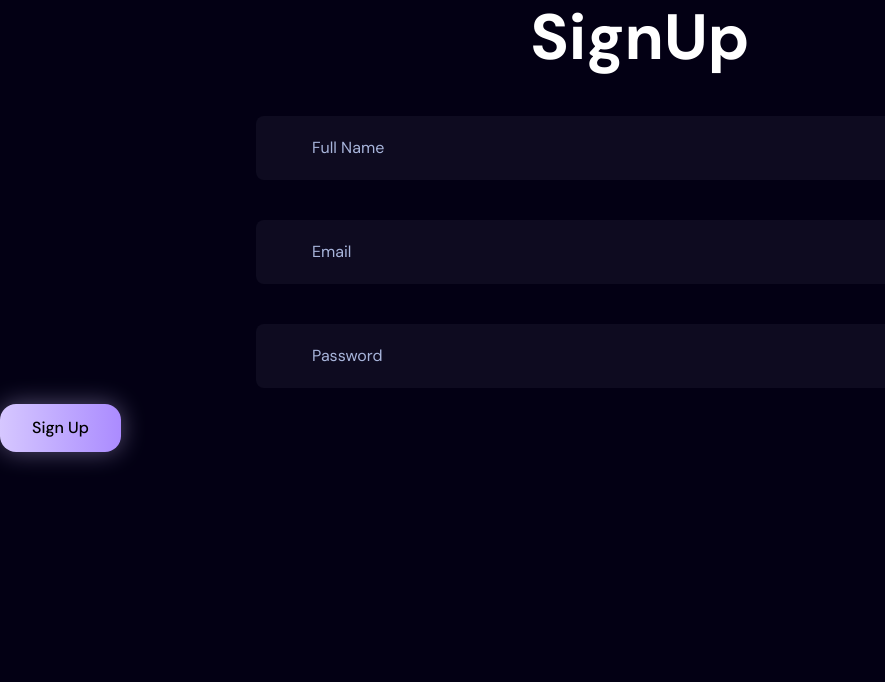
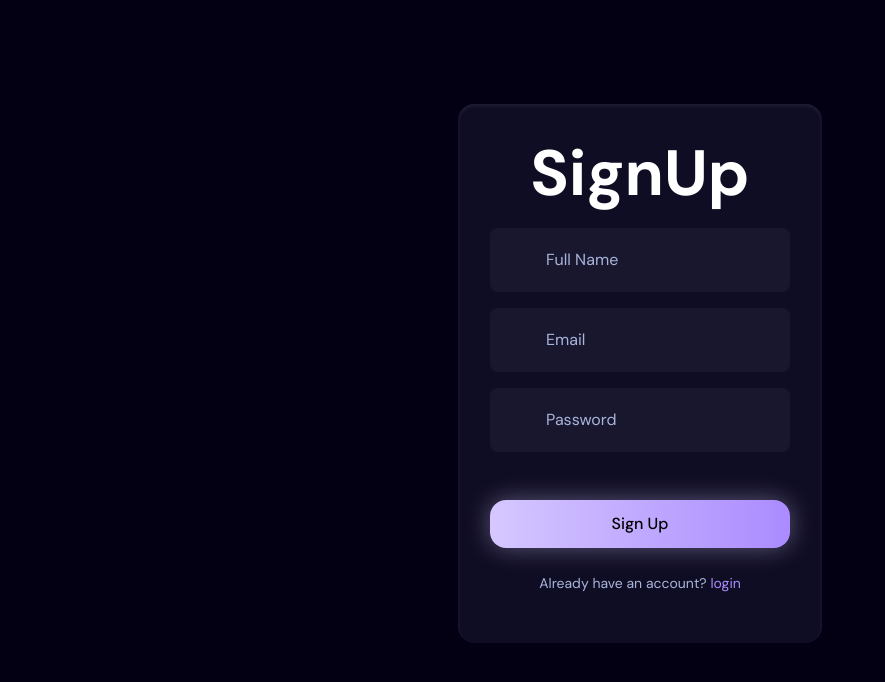
Before and after one commit to OchigboDaniel/address-verification-frontend, a React app: page /signup in a window 1280 px wide. Shown: the top 682 px of the page, without its empty margins (0-885 px from the left). Built offline with nearby package versions, Linux system fonts and the light colour scheme; the HTML template or start-up script is replaced by a standard one.

Commit message:
fix: Improve UX on all pages

```diff
--- /dev/null
+++ b/src/components/NavBar.jsx
@@ -0,0 +1,10 @@
+import { useState } from "react";
+
+function NavBar() {
+    //Get Token
+    const token = localStorage.getItem("token");
+
+
+    const [isToken, setIsToken] = useState()
+
+}
--- a/src/index.css
+++ b/src/index.css
@@ -207,6 +207,26 @@
   .verifying-text {
     @apply text-light-200 animate-pulse mb-0;
   }
+
+  .auth-card {
+    @apply mt-16 mx-auto max-w-md bg-dark-100 rounded-2xl p-8 shadow-inner shadow-light-100/10 flex flex-col gap-4;
+  }
+
+  .auth-card h2 {
+    @apply text-center mb-2;
+  }
+
+  .auth-card .search {
+    @apply mt-0 mx-0;
+  }
+
+  .auth-link {
+    @apply text-center text-light-200 text-sm mt-2;
+  }
+
+  .auth-link span {
+    @apply text-[#AB8BFF] cursor-pointer hover:underline;
+  }
 }
 
 @utility text-gradient {
--- a/src/pages/LoginPage.jsx
+++ b/src/pages/LoginPage.jsx
@@ -58,6 +58,8 @@ function LoginPage() {
 
     return (
         <main>
+            <div className="wrapper">
+                <div className="auth-card">
                     <h1>Login</h1>
                     <Input
                         type="email"
@@ -75,6 +77,12 @@ function LoginPage() {
                     <ErrorMessage message={message} />
 
                     <Button text="Login" handleSubmit={handleLogin} />
+
+                    <p className="auth-link">
+                        Don't have an account? <span onClick={() => navigate('/signup')}>Sign Up</span>
+                    </p>
+
+                </div></div>
         </main>
     )
 }
--- a/src/pages/SignUpPage.jsx
+++ b/src/pages/SignUpPage.jsx
@@ -49,6 +49,8 @@ function SignUpPage() {
 
     return (
         <main>
+            <div className="wrapper">
+      <div className="auth-card">
             <h1>SignUp</h1>
             <Input
                 type="text"
@@ -76,6 +78,13 @@ function SignUpPage() {
                 handleSubmit={handleSignUp}
             />
 
+            <p className="auth-link">
+          Already have an account? <span onClick={() => navigate('/login')}>login</span>
+        </p>
+
+            </div>
+            </div>
+
 
 
         </main>
--- a/src/pages/VerifyPage.jsx
+++ b/src/pages/VerifyPage.jsx
@@ -79,14 +79,30 @@ function VerifyPage() {
 
   return (
     <main>
-      <h1>Verify</h1>
+      <div className="wrapper">
+        <h1>Verify <span className="text-gradient">Address</span></h1>
 
-      <p>{verificationStatus}</p>
-      <p>{latitude}</p>
-      <p>{longitude}</p>
-      <p>{formattedAddress}</p>
+        <p className="text-center text-light-200 mt-4">
+          Click the button below to confirm your physical location
+        </p>
 
-      {isLoading ? <p>Verifing...</p> : <Button text=" Verify Address " handleSubmit={addressVerificationHandler} />}
+        <div className="verify-card">
+
+          <p className="verify-status"> {verificationStatus}</p>
+          <p className="verify-address">{formattedAddress}</p>
+          <p className="verify-coords">
+            {latitude?.toFixed(6)}, {longitude?.toFixed(6)}
+          </p>
+
+        </div>
+
+        <br />
+        <br />
+
+        {isLoading ? <p className="verifying-text">Verifying your location...</p>
+          : <Button text="Verify Address" handleSubmit={addressVerificationHandler} />
+        }
+      </div>
 
     </main>
 
--- a/src/pages/WelcomePage.jsx
+++ b/src/pages/WelcomePage.jsx
@@ -13,12 +13,15 @@ function WelcomePage() {
                     <h1>Verify <span className="text-gradient">Address</span> with Confidence</h1>
                 </header>
 
+                <p className="text-center text-light-200 mt-4 max-w-xl mx-auto">
+        Instantly confirm you are physically present at any address using your device location.
+      </p>
 
 
-                <div className="text-white text-3xl">
-                    <p>Instantly confirm you are physically present at any address using your device location.</p>
-                    <button onClick={() => navigate('/login')}>Login</button>
-                    <button onClick={() => navigate('/signup')}>Sign Up</button>
+
+                <div className="flex flex-row gap-4 justify-center mt-8">
+                    <button className="submit-bttn w-32" onClick={() => navigate('/login')}>Login</button>
+                    <button className="submit-bttn w-32" onClick={() => navigate('/signup')}>Sign Up</button>
                 </div>
             </div>
 
```
Lines whose indentation alone changed are shown as unchanged.
